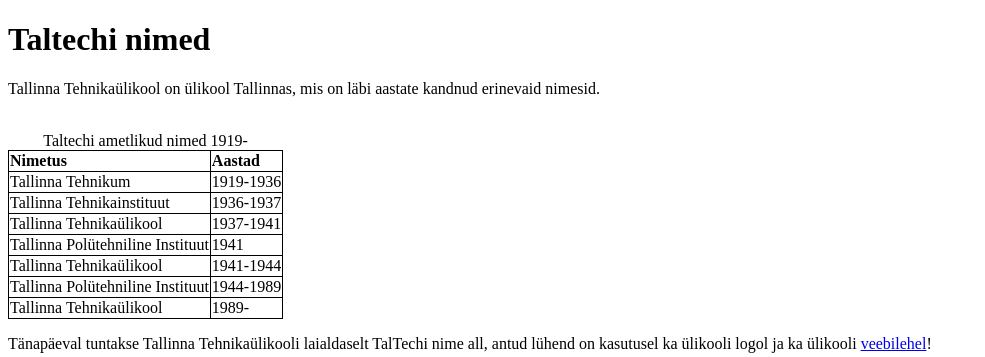
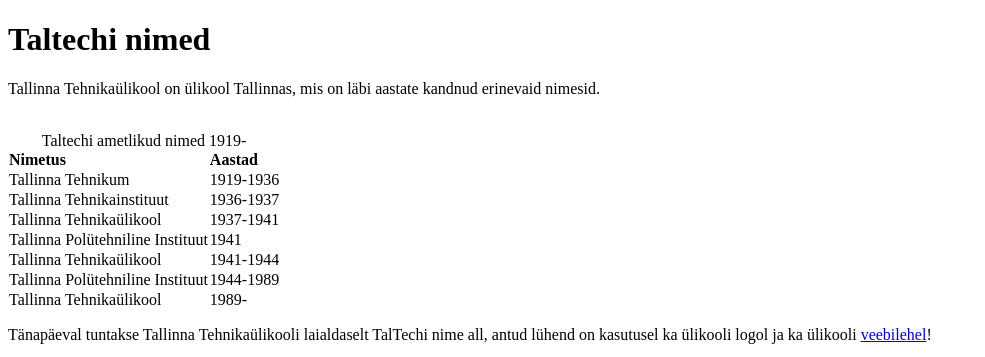
Before and after one commit to IndrekPaljak/indrekpaljak.github.io, a plain HTML site: page index.html in a window 1280 px wide. Shown: the top 357 px of the page, without its empty margins (0-985 px from the left). Drawn offline with Linux system fonts and the light colour scheme.

Commit message:
Update index.html

```diff
--- a/index.html
+++ b/index.html
@@ -2,7 +2,7 @@
 <html>
 <style>
 table, th, td {
-  border:1px solid black;
+  border:1px black;
   border-collapse: collapse;
 }
 </style>
```
